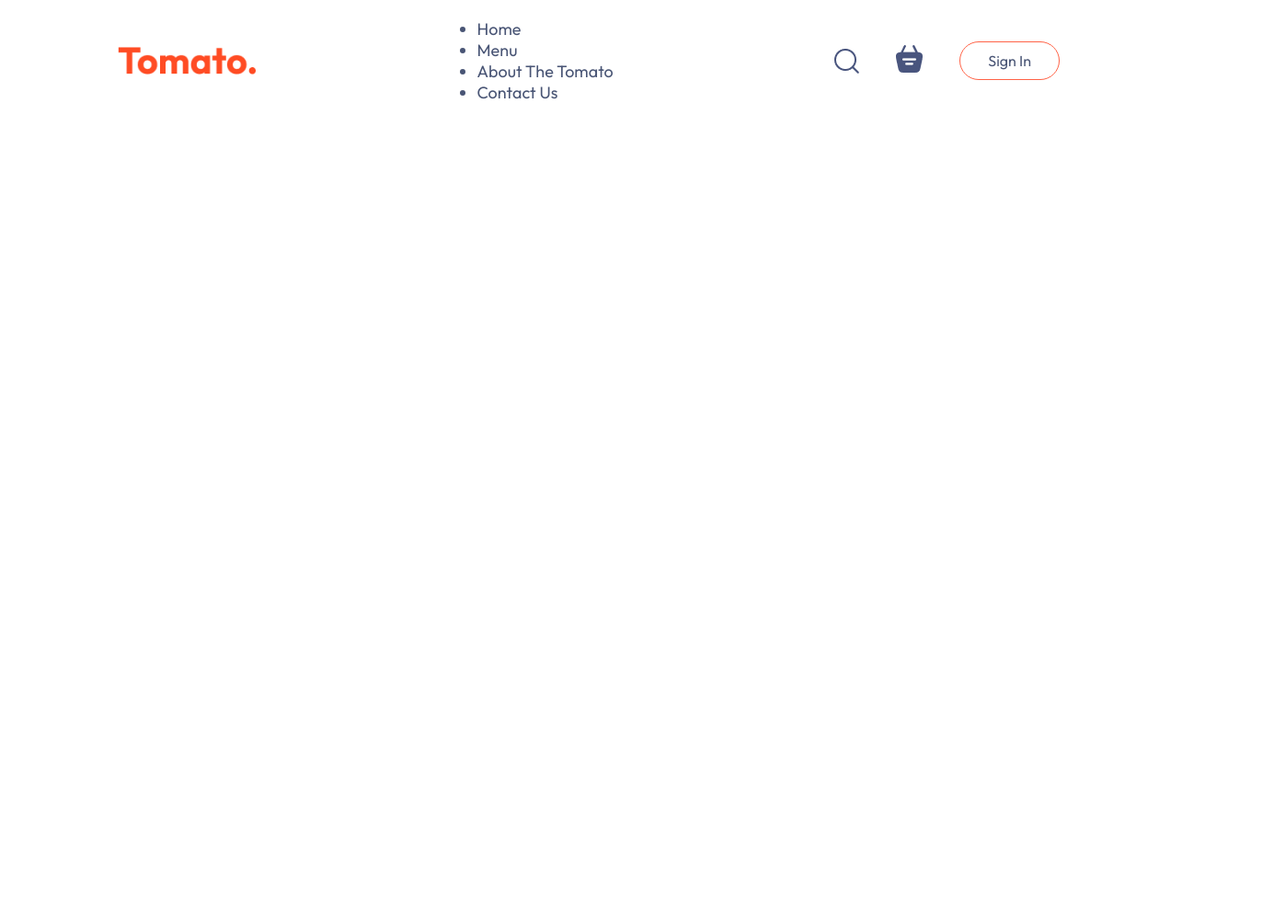
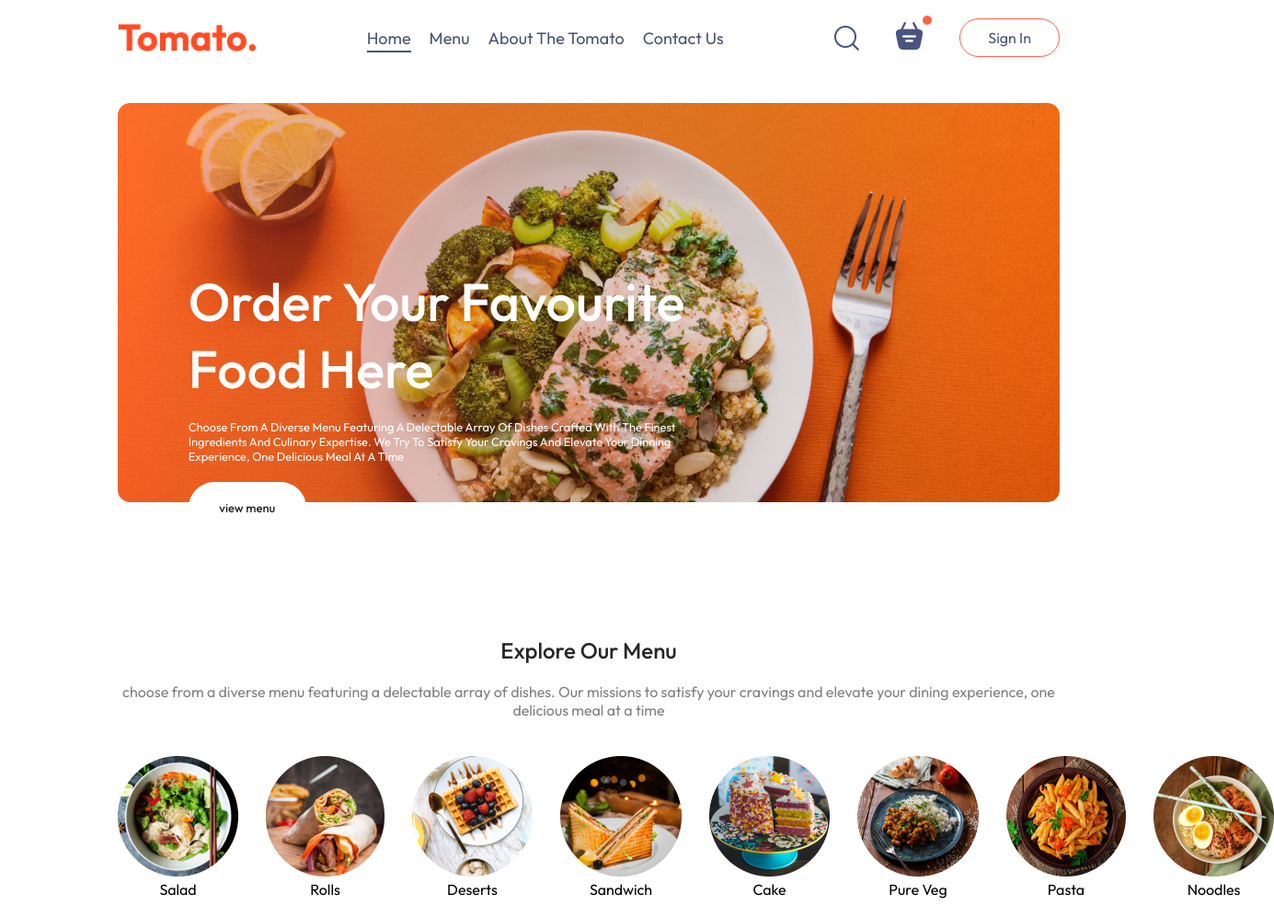
Before and after one commit to DiyaReact/FoodWebsite, a React (Vite) app: page / in a window 1280 px wide. Shown: the whole page at 92% size, 1385 px wide, since content can reach past the window. Before the commit the page ends 800 px from the top, so only its background shows below. Built offline with nearby package versions, Linux system fonts and the light colour scheme.

Commit message:
code commit

```diff
--- a/src/components/Home/Home.jsx
+++ b/src/components/Home/Home.jsx
@@ -1,8 +1,37 @@
 import React from "react";
+import './home.scss';
+import { menu_list } from "../../assets/assets";
 
 const Home = () => {
     return(
-        <></>
+        <>
+        <section className='main-banner'>
+            <div className="content">
+                <h2>order your favourite food here</h2>
+                <p>Choose from a diverse menu featuring a delectable array of dishes crafted with the finest ingredients and culinary expertise. We try to satisfy your cravings and elevate your dinning experience, one delicious meal at a time</p>
+                <button>view menu</button>
+            </div>
+
+        </section>
+
+        <section className="explore-menu">
+             <h1 className="heading">Explore our menu</h1>
+             <p className="sub-text">choose from a diverse menu featuring a delectable array of dishes. Our missions to satisfy your cravings and elevate your dining experience, one delicious meal at a time</p>
+            <div className="explore-menu-list">
+                {menu_list.map((item, index) => {
+                    return(
+                        <div key={index} className="explore-menu-list-item">
+                              <img src={item.menu_image} alt="menu-img"/>
+                              <p>{item.menu_name}</p>
+                        </div>
+                    )
+                })
+
+                }
+            </div>
+
+        </section>
+        </>
     )
 }
 
--- a/src/components/Home/Home.scss
+++ b/src/components/Home/Home.scss
@@ -0,0 +1,69 @@
+.heading{
+    color: #262626;
+    font-weight: 500;
+    text-transform: capitalize;
+    text-align: center;
+}
+
+.sub-text{
+    color: #808080;
+    text-align: center;
+}
+
+.main-banner{
+  height: 34vw;
+  margin: 30px auto;
+  height: 550px;
+  background: url('/src/assets/header_img.png') no-repeat;
+  background-size: contain;
+  position: relative;
+
+  .content{
+    position: absolute;
+    display: flex;
+    flex-direction: column;
+    gap: 1.5vw;
+    bottom: 15%;
+    width: 55%;
+    left: 6vw;
+    animation: fadeIn 3s;
+    text-transform: capitalize;
+
+    h2{
+      color: #fff;
+      font-weight: 500;
+      font-size: max(4.5vw,22px);
+    }
+
+    p{
+        color: #fff;
+        font-size: 1vw;
+    }
+    button{
+        width: 10vw;
+        border: none;
+        color: #232323;
+        font-weight: 500;
+        padding: 20px;
+        background-color: #fff;
+        font-size: max(1vw, 13px);
+        border-radius: 50px;
+
+    }
+  }
+}
+
+.explore-menu{
+    display: flex;
+    flex-direction: column;
+    gap: 20px;
+
+    .explore-menu-list{
+        display: flex;
+        justify-content: space-between;
+        align-items: center;
+        gap: 30px;
+        text-align: center;
+        margin: 20px 0;
+    }
+}
--- a/src/components/master/Header/Header.jsx
+++ b/src/components/master/Header/Header.jsx
@@ -1,9 +1,11 @@
-import React from 'react';
+import React, { useState } from 'react';
 import './Header.scss'
 import { assets } from '../../../assets/assets';
 import { Link } from 'react-router-dom';
 
 const Header = () => {
+
+    const [menu, setMenu] = useState("home");
     return (
         <>
             <div className='navbar'>
@@ -11,16 +13,16 @@ const Header = () => {
                 <div className='navbar-menu'>
                 <ul className='navbar-nav'>
                         <li className='nav-item'>
-                                <Link to='/' className='nav-link'>home</Link>
+                                <Link onClick={()=>setMenu("home")}className={menu==='home'?'active':''}>home</Link>
                             </li>
                             <li className='nav-item'>
-                                <Link to='/about' className='nav-link'>menu</Link>
+                                <Link onClick={()=>setMenu("menu")}className={menu==='menu'?'active':''}>menu</Link>
                             </li>
                             <li className='nav-item'>
-                                <Link to='' className='nav-link'>about the tomato</Link>
+                                <Link onClick={()=>setMenu("about-the-hotel")}className={menu==='about-the-hotel'?'active':''}>about the tomato</Link>
                             </li>
                             <li className='nav-item'>
-                                <Link to='/contact' className='nav-link'>Contact Us</Link>
+                                <Link onClick={()=>setMenu("contact-us")}className={menu==='contact-us'?'active':''}>Contact Us</Link>
                             </li>
                         </ul>
                 </div>
--- a/src/components/master/Header/Header.scss
+++ b/src/components/master/Header/Header.scss
@@ -1,31 +1,46 @@
 $textColor : #495575;
 
-.navbar{
+.navbar {
     padding: 20px 0;
     display: flex;
     justify-content: space-between;
     align-items: center;
     text-transform: capitalize;
 
-    .logo{
+    .logo {
         width: 150px;
     }
 
-    .navbar-menu{
-        display: flex;
-        list-style: none;
-        gap: 20px;
-        color: $textColor;
-        font-size: 18px ;
+    .navbar-menu {
+
+        .navbar-nav {
+            display: flex;
+            list-style: none;
+            gap: 20px;
+            color: $textColor;
+            font-size: 18px;
+        }
     }
 
-    .navbar-right{
+    .navbar-right {
         display: flex;
         align-items: center;
         gap: 40px;
+
+        .basket{position: relative;
+            .dot{
+                position: absolute;
+                width: 10px;
+                height: 10px;
+                border-radius: 50px;
+                background-color: tomato;
+                right: -10px;
+                top: -7px;
+            }
+        }
     }
 
-    button{
+    button {
         text-transform: capitalize;
         background: transparent;
         color: #495575;
@@ -36,8 +51,13 @@ $textColor : #495575;
         cursor: pointer;
         transition: 0.3s;
 
-        &:hover{
+        &:hover {
             background-color: rgb(255, 224, 218);
         }
     }
+
+    .active{
+        padding-bottom: 2px;
+        border-bottom: 2px solid $textColor;
+    }
 }
--- a/src/index.css
+++ b/src/index.css
@@ -16,3 +16,12 @@ a{
   width: 80%;
   margin: auto;
 }
+
+@keyframes fadeIn {
+  0%{
+      opacity: 0;
+  }
+  100%{
+      opacity: 1;
+  }
+}
```
